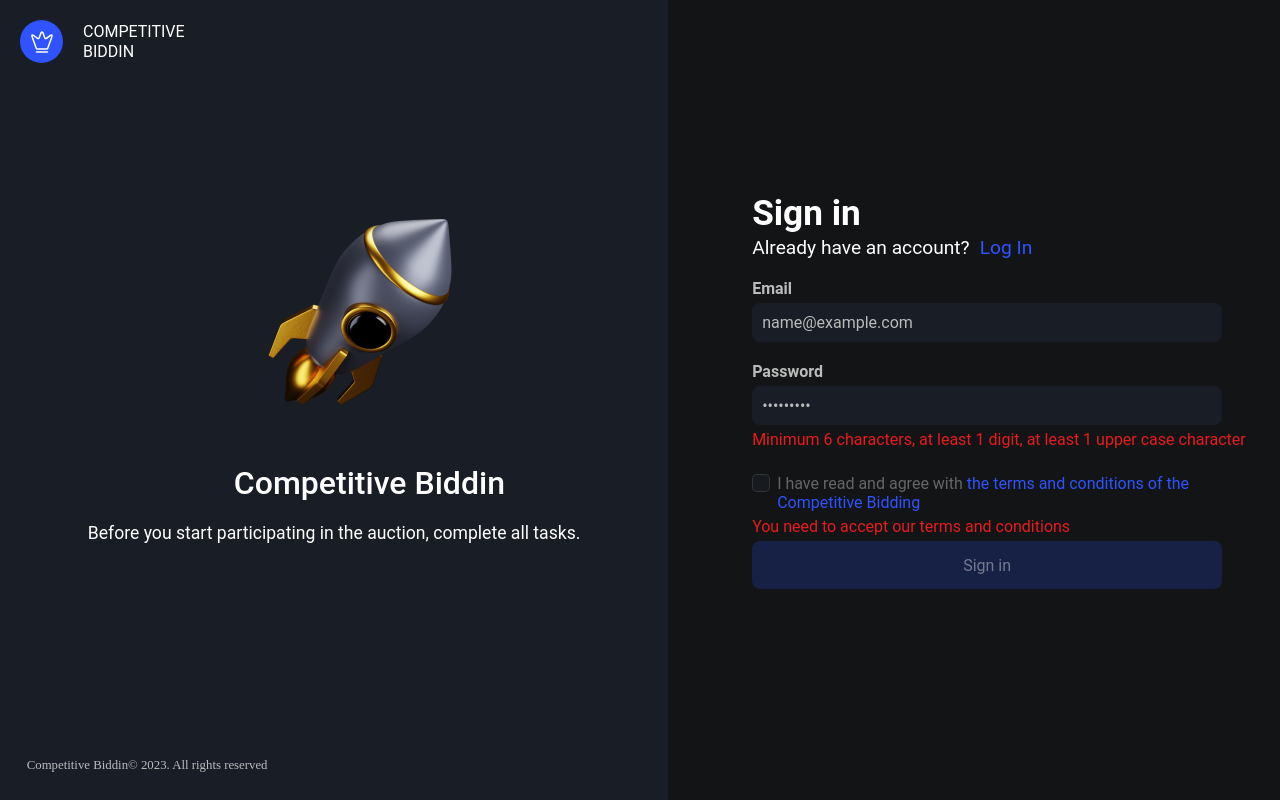
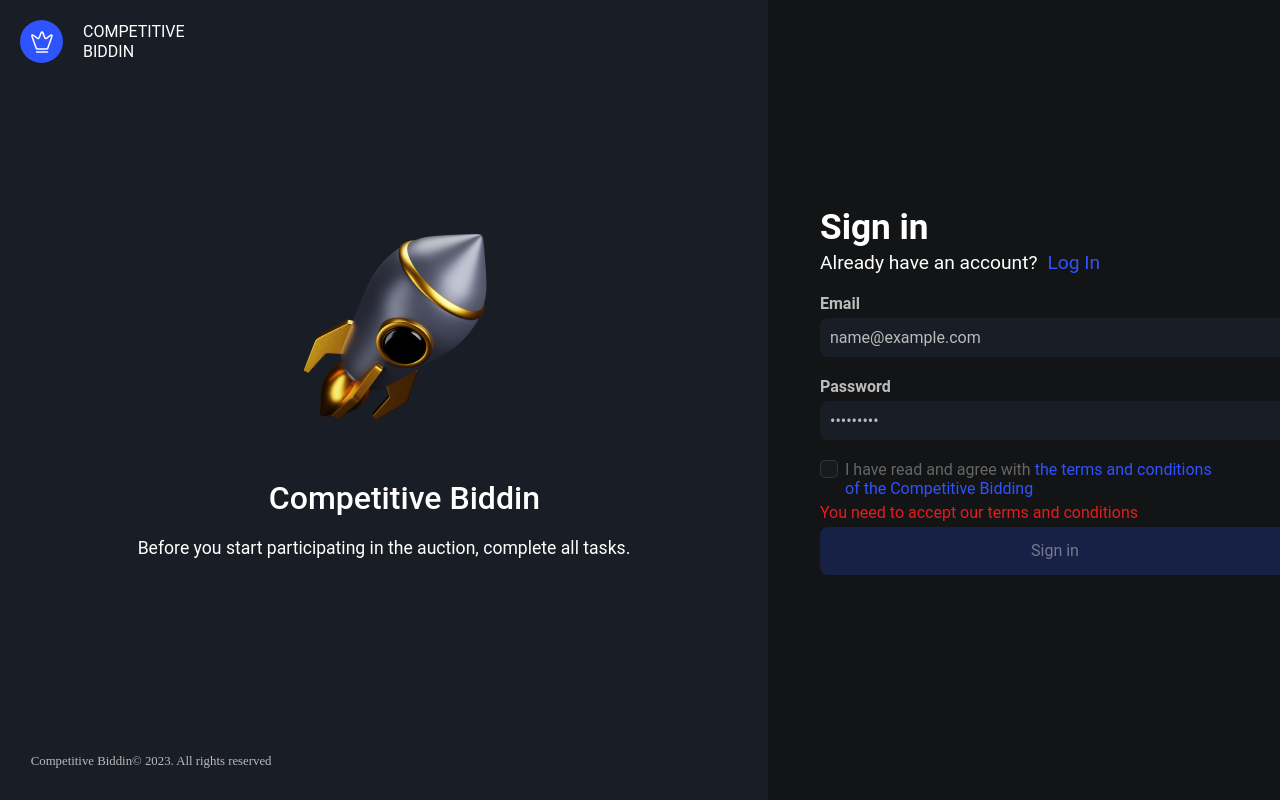
Before and after one commit to competitivebidding/frontend, a React (Vite) app: page /SignIn in a window 1280 px wide. Both pictures are taken after typing "name@example.com", "Sample123" into the empty fields and a click on the button "Sign in". Built offline with nearby package versions, Linux system fonts and the light colour scheme.

Commit message:
updated form

```diff
--- a/package.json
+++ b/package.json
@@ -15,6 +15,7 @@
     "chart.js": "^4.2.1",
     "react": "^18.2.0",
     "react-dom": "^18.2.0",
+    "react-hook-form": "^7.43.9",
     "react-icons": "^4.8.0",
     "react-router-dom": "^6.9.0",
     "validator": "^13.9.0"
--- a/src/pagesAuthorization/PageLogIn/LogInRight.jsx
+++ b/src/pagesAuthorization/PageLogIn/LogInRight.jsx
@@ -1,71 +1,76 @@
-import React, { useState } from 'react';
+import React from 'react';
+import { useForm } from 'react-hook-form';
 import validator from 'validator';
-import './LoginRight.scss'
-
-import {Link} from 'react-router-dom'
+import './LoginRight.scss';
+import { Link } from 'react-router-dom';
 
 const LogInRight = () => {
-  const [email, setEmail] = useState('');
-  const [emailError, setEmailError] = useState(false);
+  const {
+    register,
+    handleSubmit,
+    formState: { errors }
+  } = useForm();
 
-  const [password, setPassword] = useState('');
-  const [passwordError, setPasswordError] = useState(false);
-
-  const handleSubmit = (event) => {
-    event.preventDefault();
-    if (validator.isEmail(email)) {
-      setEmailError(false);
-      event.target.submit();
-    } else {
-      setEmailError(true);
-    }
-
-    if (!password) {
-      setPasswordError(true);
-      return;
-    } else {
-      setPasswordError(false);
-    }
-  };
-
-  const handleEmailChange = (event) => {
-    setEmail(event.target.value);
-    if (validator.isEmail(event.target.value)) {
-      setEmailError(false);
-    } else {
-      setEmailError(true);
+  const onSubmit = (data) => {
+    if (validator.isEmail(data.email)) {
+      console.log('Logged in successfully');
     }
   };
 
   return (
     <>
-      <form className="form" onSubmit={handleSubmit} noValidate>
+      <form className="form" onSubmit={handleSubmit(onSubmit)} noValidate>
         <h2 className="form__title">Log in</h2>
         <div className="form__descr">
-          <p>No account? <span >
-            <Link to='/SignIn'>Create an account</Link>
-            </span></p>
+          <p>
+            No account?{' '}
+            <span>
+              <Link to="/SignIn">Create an account</Link>
+            </span>
+          </p>
         </div>
-        <div className={`form__group ${emailError ? 'has-error' : ''}`}>
+        <div className={`form__group ${errors.email ? 'has-error' : ''}`}>
           <label htmlFor="email">Email</label>
-          <input type="email" id="email" name="email" required value={email} onChange={handleEmailChange} />
-          {emailError && <div className="error-message">Please enter a valid email address</div>}
+          <input
+            type="email"
+            id="email"
+            name="email"
+            required
+            {...register('email', {
+              required: true,
+              pattern: /^\S+@\S+$/i
+            })}
+          />
+          {errors.email?.type === 'required' && (
+            <div className="error-message">Please enter your email address</div>
+          )}
+          {errors.email?.type === 'pattern' && (
+            <div className="error-message">Please enter a valid email address</div>
+          )}
         </div>
-        <div className={`form__group ${passwordError ? 'has-error' : ''}`}>
+        <div className={`form__group ${errors.password ? 'has-error' : ''}`}>
           <label htmlFor="password">Password</label>
-          <input type="password" id="password" name="password" required value={password} onChange={(event) => setPassword(event.target.value)} />
-          {passwordError && <div className="error-message">Please enter your password</div>}
+          <input
+            type="password"
+            id="password"
+            name="password"
+            required
+            {...register('password', { required: true })}
+          />
+          {errors.password?.type === 'required' && (
+            <div className="error-message">Please enter your password</div>
+          )}
         </div>
 
         <div className="form__group">
-          <button type="submit" className="btn">Log in</button>
+          <button type="submit" className="btn">
+            Log in
+          </button>
         </div>
-        <div className='form__group form__forgot'>
-          Forgot password?
-        </div>
+        <div className="form__group form__forgot">Forgot password?</div>
       </form>
     </>
   );
 };
 
-export default LogInRight;
+export default LogInRight
--- a/src/pagesAuthorization/PageLogIn/LoginRight.scss
+++ b/src/pagesAuthorization/PageLogIn/LoginRight.scss
@@ -3,6 +3,7 @@
   flex-direction: column;
   justify-content: center;
   margin: auto;
+  max-width: 35%;
   padding: 20px;
   border-radius: 5px;
   min-height: 100vh;
--- a/src/pagesAuthorization/PageSignIn/SignInRight.jsx
+++ b/src/pagesAuthorization/PageSignIn/SignInRight.jsx
@@ -1,102 +1,67 @@
 import React, { useState } from 'react';
+import { useForm } from 'react-hook-form';
 import validator from 'validator';
-import './SignInRight.scss'
-import {Link} from 'react-router-dom'
+import './SignInRight.scss';
+import { Link } from 'react-router-dom';
 
 const SignInRight = () => {
-  const [email, setEmail] = useState('');
-  const [emailError, setEmailError] = useState(false);
+  const { register, handleSubmit, formState: { errors, isDirty }, reset } = useForm();
+  const [submitted, setSubmitted] = useState(false);
 
-  const [password, setPassword] = useState('');
-  const [passwordError, setPasswordError] = useState(false);
-  const [minLengthError, setMinLengthError] = useState(false);
-  const [digitError, setDigitError] = useState(false);
-  const [upperCaseError, setUpperCaseError] = useState(false);
-
-  const [isChecked, setIsChecked] = useState(false);
-
-  const handleSubmit = (event) => {
-    event.preventDefault();
-
-    if (!isChecked) {
-      setPasswordError(true);
-      return;
-    }
-
-    if (validator.isEmail(email)) {
-      setEmailError(false);
-      event.target.submit();
-    } else {
-      setEmailError(true);
-    }
-
-    const hasUpperCase = /[A-Z]/.test(password);
-    const hasDigit = /\d/.test(password);
-    const isMinLength = password.length >= 6;
-
-    if (!hasUpperCase || !hasDigit || !isMinLength) {
-      setMinLengthError(!isMinLength);
-      setDigitError(!hasDigit);
-      setUpperCaseError(!hasUpperCase);
-      setPasswordError(true);
-    } else {
-      setPasswordError(false);
-    }
-  };
-
-  const handleEmailChange = (event) => {
-    setEmail(event.target.value);
-    if (validator.isEmail(event.target.value)) {
-      setEmailError(false);
-    } else {
-      setEmailError(true);
-    }
-  };
-
-  const handleCheckboxChange = (event) => {
-    setIsChecked(event.target.checked);
+  const onSubmit = (data) => {
+    console.log(data);
+    setSubmitted(true);
+    reset()
   };
 
   return (
     <>
-      <form className="form form__sign" onSubmit={handleSubmit} noValidate>
+      <form className="form form__sign" onSubmit={handleSubmit(onSubmit)} noValidate>
         <h2 className="form__title">Sign in</h2>
         <div className="form__descr">
           <p>Already have an account?<span>
             <Link to='/LogIn'>Log In</Link>
             </span></p>
         </div>
-        <div className={`form__group ${emailError ? 'has-error' : ''}`}>
+
+        <div className={`form__group ${errors.email ? 'has-error' : ''}`}>
           <label htmlFor="email">Email</label>
-          <input type="email" id="email" name="email" required value={email} onChange={handleEmailChange} />
-          {emailError && <div className="error__message">Please enter a valid email address</div>}
+          <input type="email" id="email" name="email" required {...register('email', {
+            validate: (value) => validator.isEmail(value) || 'Please enter a valid email address'
+          })} />
+          {errors.email && <div className="error__message">{errors.email.message}</div>}
         </div>
-        <div className={`form__group ${passwordError ? 'has-error' : ''}`}>
+        <div className={`form__group ${errors.password ? 'has-error' : ''}`}>
           <label htmlFor="password">Password</label>
-          <input type="password" id="password" name="password" required value={password} onChange={(event) => setPassword(event.target.value)} />
-          {passwordError && (
+          <input type="password" id="password" name="password" required {...register('password', {
+            validate: {
+              minLength: (value) => value.length >= 6 || 'Minimum 6 characters required',
+              digit: (value) => /\d/.test(value) || 'At least 1 digit required',
+              upperCase: (value) => /[A-Z]+/.test(value) || 'At least 1 uppercase character required'
+            }
+          })} />
+          {errors.password && (
             <div className="error__message">
-              Minimum 6 characters, at least 1 digit, at least 1 upper case character
+              {errors.password.type === 'minLength' && 'Minimum 6 characters required'}
+              {errors.password.type === 'digit' && 'At least 1 digit required'}
+              {errors.password.type === 'upperCase' && 'At least 1 uppercase character required'}
             </div>
           )}
         </div>
 
         <label className="checkbox__container">
-          <input type="checkbox" name="text" onChange={handleCheckboxChange} />
+          <input type="checkbox" name="text" {...register('isChecked', { required: true })} />
           <span className="checkmark"></span>
           I have read and agree with <span className='text__blue'>the terms and conditions of the Competitive Bidding</span>
         </label>
-        {!isChecked && passwordError && <div className="error__message">You need to accept our terms and conditions </div>}
-
+        {errors.isChecked && <div className="error__message">You need to accept our terms and conditions </div>}
 
         <div className="form__group">
-          <button type="submit" className="btn">Sign in</button>
+          <button type="submit" className="btn" disabled={!isDirty}>Sign in</button>
         </div>
-
       </form>
     </>
-  )
-}
+  );
+};
 
-
-  export default SignInRight
+export default SignInRight;
--- a/src/pagesAuthorization/PageSignIn/SignInRight.scss
+++ b/src/pagesAuthorization/PageSignIn/SignInRight.scss
@@ -1,6 +1,4 @@
-.form__sign {
-  margin-left: 5%;
-}
+
 
 .checkbox__container {
   display: block;
```
Also changed, not shown: 1 other file (tests, documents, lock files or other folders).
